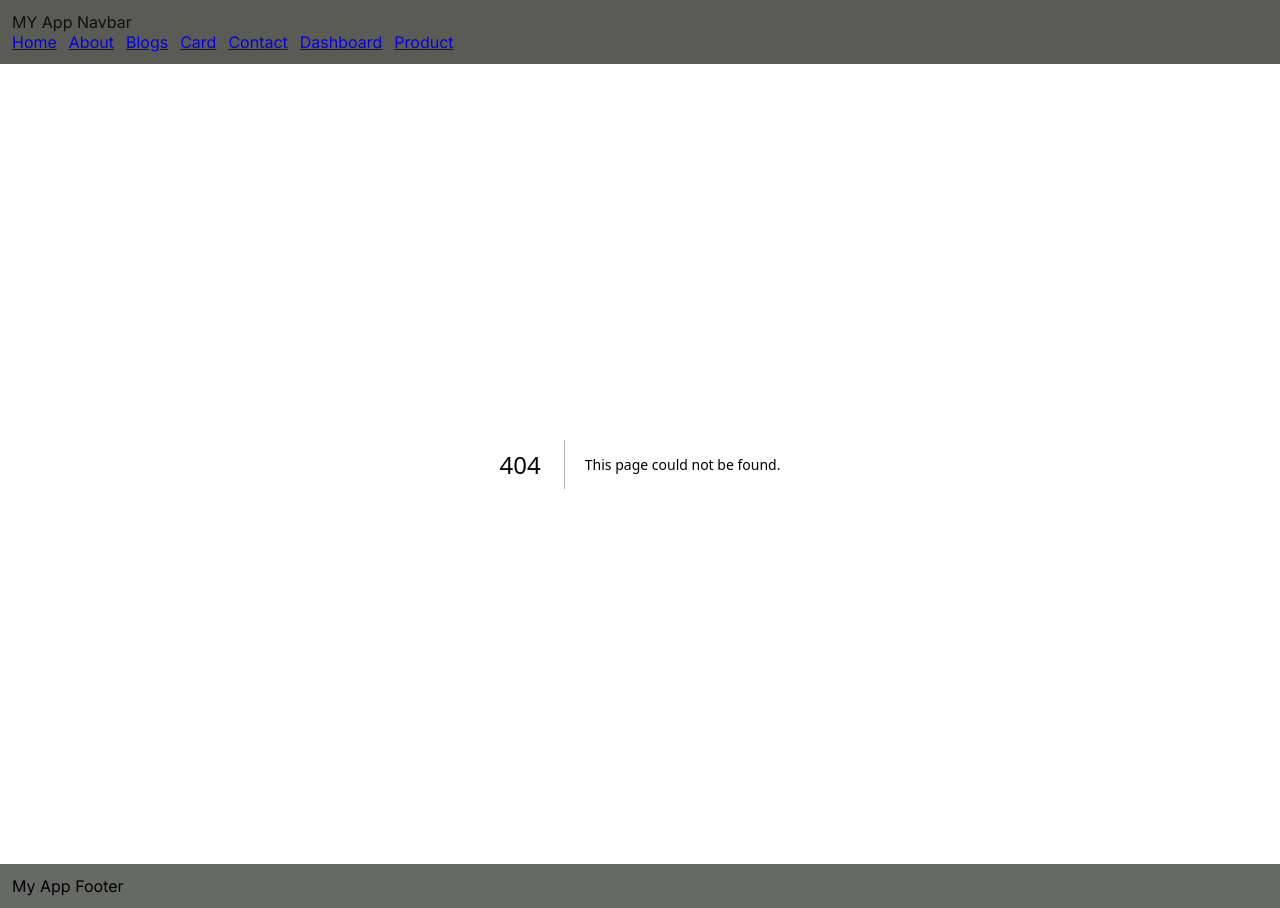
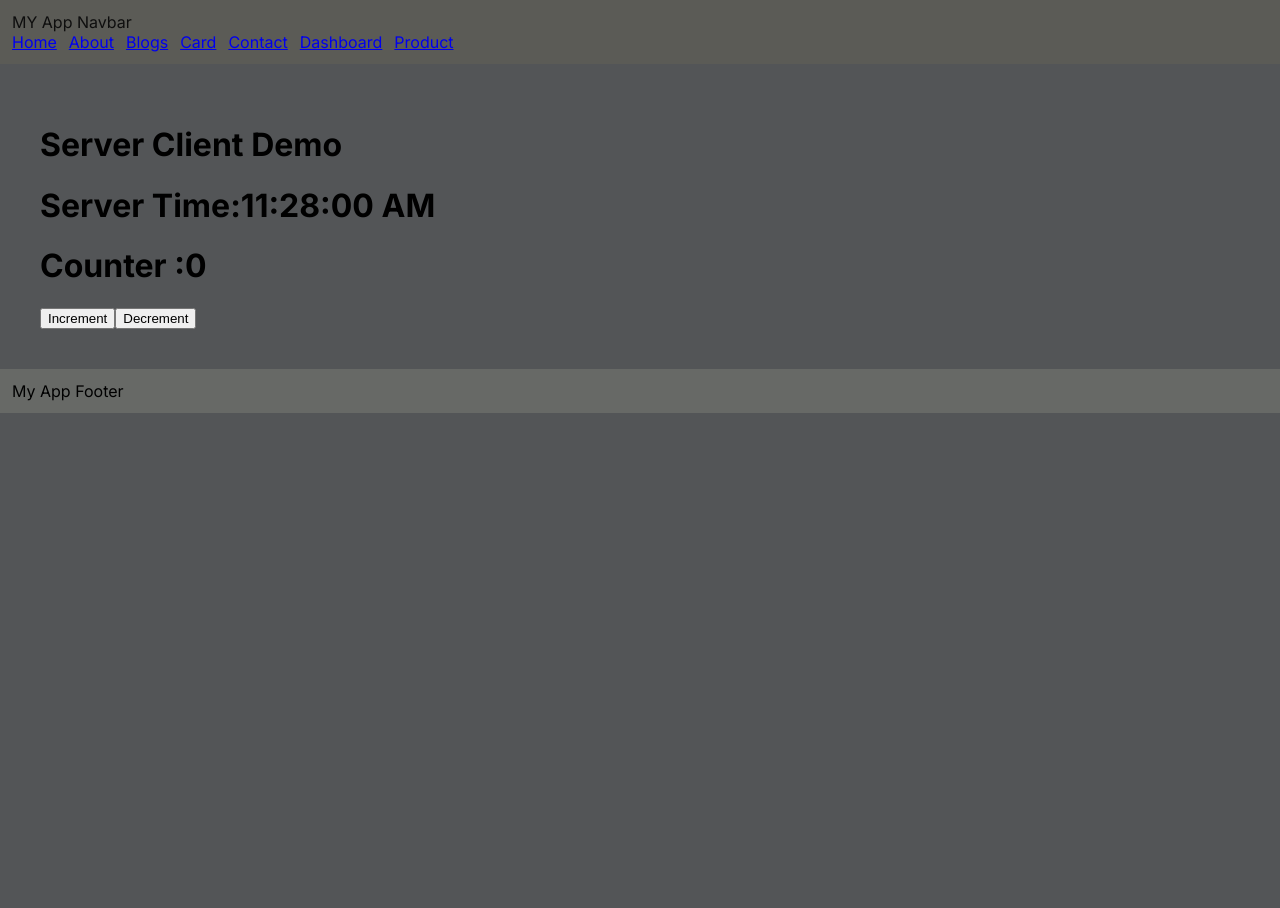
Before and after one commit to RoumesaShabbir-45/next.js-practice, a Next.js app: page /server-client-demo in a window 1280 px wide. Before the commit this address had no page. After the commit the page ends 800 px from the top, so only its background shows below. Built offline with nearby package versions, Linux system fonts and the light colour scheme.

Commit message:
link added of server client demo

```diff
--- /dev/null
+++ b/app/components/Serverinfo.tsx
@@ -0,0 +1,12 @@
+export default function Serverinfo(){
+    const serverTime =new Date().toLocaleTimeString();
+
+    return(
+        <div>
+            <h1>
+                Server Time:{serverTime}
+            </h1>
+        </div>
+    );
+
+}
--- /dev/null
+++ b/app/server-client-demo/page.tsx
@@ -0,0 +1,15 @@
+import Serverinfo from '../components/Serverinfo';
+import Counter from '../components/Counter';
+
+export default function ServerClientDemo(){
+
+    return(
+        <div>
+<main style={{padding: "40px"}}>
+    <h1>Server Client Demo</h1>
+    <Serverinfo />
+    <Counter />
+</main>
+</div>
+    );
+}
```
Also changed, not shown: app/page.jsx (+5 -2 lines).
